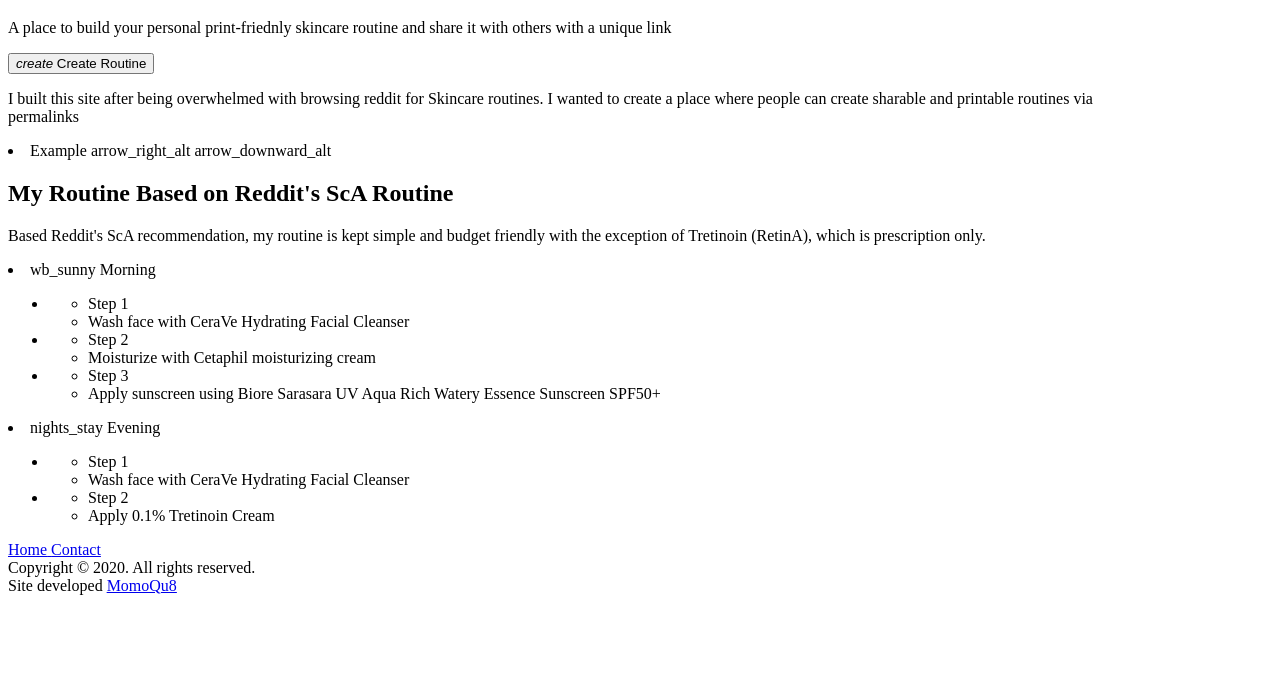
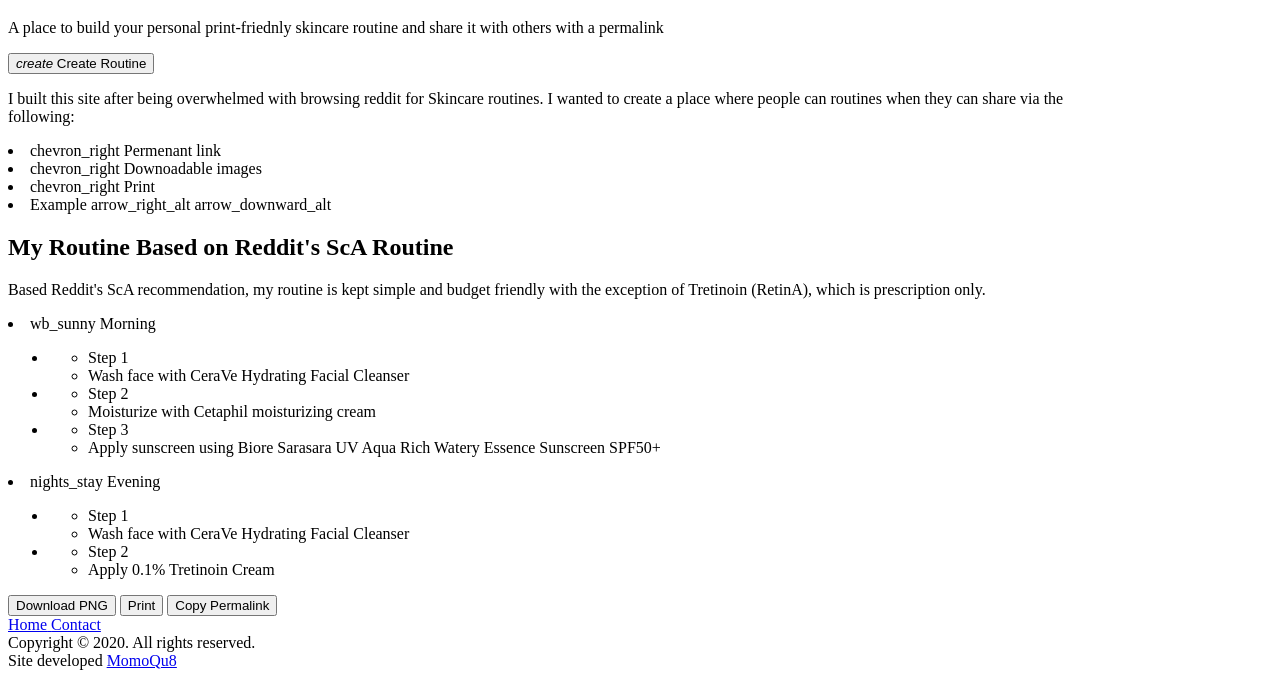
Before and after one commit to AlahmadiQ8/webpack-2020, a website: page src/index.html in a window 1280 px wide. Shown: the part 103-800 px from the top of the page. Drawn offline with Linux system fonts and the light colour scheme.

Commit message:
Fix bullet points

```diff
--- a/src/index.html
+++ b/src/index.html
@@ -35,9 +35,7 @@
           <div
             class="mdc-layout-grid__cell mdc-layout-grid__cell--span-12 mdc-layout-grid__cell--order-0 d-flex flex-column justify-content-center second">
             <h1 class="mdc-typography--headline3">Build a Skincare Routine and Share It With One Click</h1>
-            <p class="mdc-typography--headline6">A place to build your personal print-friednly skincare routine and
-              share it with
-              others with a unique link</p>
+            <p class="mdc-typography--headline6">A place to build your personal print-friednly skincare routine and share it with others with a permalink</p>
             <button class="mdc-button mdc-button--raised">
               <div class="mdc-button__ripple"></div>
               <i class="material-icons mdc-button__icon">create</i>
@@ -51,10 +49,26 @@
     <div class="mdc-layout-grid d-flex justify-content-center py-2 py-lg-5" style="max-width: 1100px;">
       <div class="mdc-layout-grid__inner">
         <div class="mdc-layout-grid__cell mdc-layout-grid__cell--span-4-desktop mdc-layout-grid__cell--span-12-tablet">
-          <p class="mdc-typography--headline6">
-            I built this site after being overwhelmed with browsing reddit for Skincare routines.
-            I wanted to create a place where people can create sharable and printable routines via permalinks
+          <p class="mdc-typography--body1">
+            I built this site after being overwhelmed with browsing
+            reddit for Skincare routines. I wanted to create a place
+            where people can routines when they can share via the following:
           </p>
+
+          <div class="mdc-list mdc-list--non-interactive">
+            <li class="mdc-list-item">
+              <span class="mdc-list-item__graphic material-icons" aria-hidden="true">chevron_right</span>
+              <span class="mdc-list-item__text">Permenant link</span>
+            </li>
+            <li class="mdc-list-item">
+              <span class="mdc-list-item__graphic material-icons" aria-hidden="true">chevron_right</span>
+              <span class="mdc-list-item__text">Downoadable images</span>
+            </li>
+            <li class="mdc-list-item">
+              <span class="mdc-list-item__graphic material-icons" aria-hidden="true">chevron_right</span>
+              <span class="mdc-list-item__text">Print</span>
+            </li>
+          </div>
 
           <div class="mdc-list mdc-list--non-interactive example-demo-max-width">
             <li class="mdc-list-item text-secondary">
@@ -121,6 +135,13 @@
                     </ul>
                   </li>
                 </ul>
+              </div>
+            </div>
+            <div class="mdc-card__actions justify-content-end">
+              <div class="mdc-card__action-buttons">
+                <button class="mdc-button mdc-card__action mdc-card__action--button">  <span class="mdc-button__ripple"></span>Download PNG</button>
+                <button class="mdc-button mdc-card__action mdc-card__action--button">  <span class="mdc-button__ripple"></span>Print</button>
+                <button class="mdc-button mdc-card__action mdc-card__action--button">  <span class="mdc-button__ripple"></span>Copy Permalink</button>
               </div>
             </div>
           </div>
--- a/src/styles/index.scss
+++ b/src/styles/index.scss
@@ -35,7 +35,6 @@
   list-style-type: none;
   padding: 0;
 }
-
 
 .display-none {
   display: none;
@@ -163,16 +162,21 @@
 }
 
 .routine {
-  box-shadow: 0 0 2px 0 rgba(46,62,72,.12), 0 2px 4px 0 rgba(46,62,72,.12);
+  box-shadow: 0 0 2px 0 rgba(46, 62, 72, 0.12), 0 2px 4px 0 rgba(46, 62, 72, 0.12);
   padding: 20px;
   &__title {
     @include typography.typography(headline5);
-    color: #2E3D5A;
+    color: #2e3d5a;
     font-weight: bold;
   }
   &__description {
     @include typography.typography(body1);
-    color: #697A8D;
+    color: #697a8d;
+  }
+  .mdc-button {
+    @media (max-width: map-get(layout-grid.$breakpoints, "tablet")) {
+      font-size: 0.59rem;
+    }
   }
 }
 
@@ -197,7 +201,7 @@
     }
   }
   .order {
-    color: #2E3D5A;
+    color: #2e3d5a;
     @include typography.typography(caption);
     font-weight: bold;
     margin-bottom: 5px;
@@ -215,7 +219,7 @@
   }
   .step-description {
     @include typography.typography(body2);
-    color: #697A8D;
+    color: #697a8d;
   }
 }
 //  *************************************************
@@ -228,7 +232,8 @@
   & .mdc-button {
     @include button.ink-color(#fff);
   }
-  a, a:visited {
+  a,
+  a:visited {
     font-weight: bold;
     text-decoration: none;
     color: lighten(theme.prop-value(text-hint-on-dark), 60);
@@ -238,10 +243,9 @@
   }
 }
 
-
 // .foo-button {
-  // @include button.container-fill-color(darksalmon);
-  // @include button.
+// @include button.container-fill-color(darksalmon);
+// @include button.
 // }
 
 // $body-color: slateblue;
```
